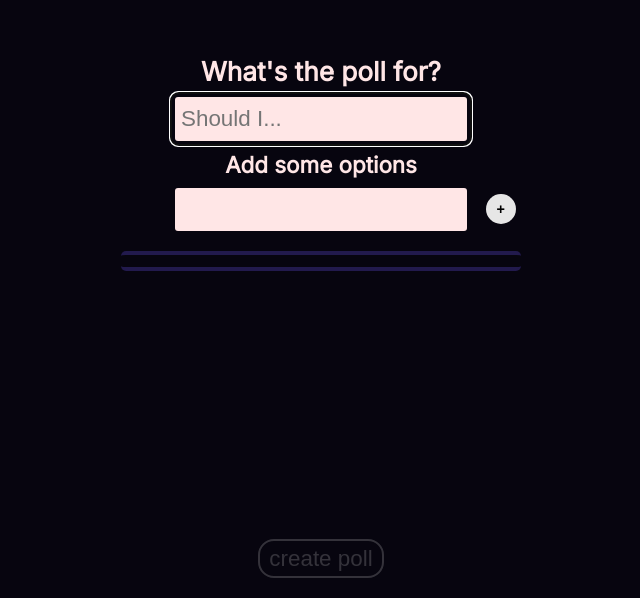
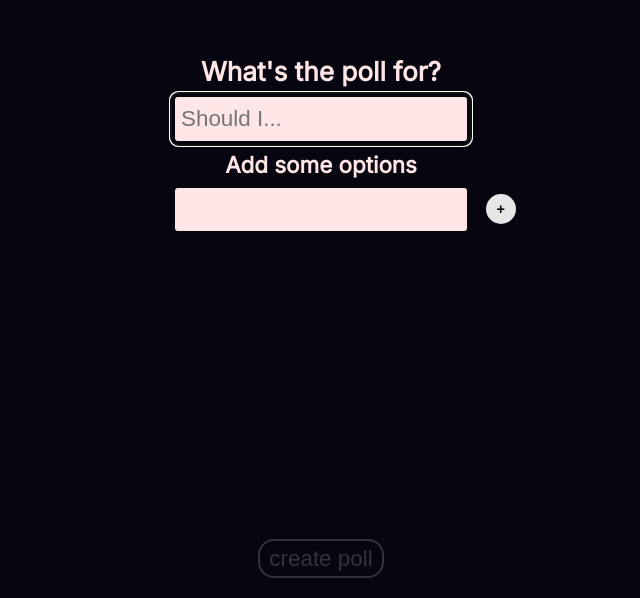
Before and after one commit to CrgioYalux/make-a-poll, a React (Create React App) app in the folder client/: page / in a window 1280 px wide. Shown: the part 202-800 px from the top of the page, without its empty margins (319-959 px from the left). Built offline with nearby package versions, Linux system fonts and the light colour scheme.

Commit message:
feat(client): add borders to options list only when it's not empty

```diff
--- a/client/src/components/CreatePoll/CreatePoll.css
+++ b/client/src/components/CreatePoll/CreatePoll.css
@@ -100,18 +100,21 @@
 	min-height: 20px;
 	overflow-x: auto;
 	list-style: none;
+	display: flex;
+	flex-direction: column;
+	align-items: center;
+	padding-bottom: 5px;
+	scrollbar-width: thin;
+	scrollbar-color: var(--brand-lighter) transparent;
+}
+
+.poll-options-list._not_empty {
 	border-top: 4px solid var(--brand-lighter);
 	border-bottom: 4px solid var(--brand-lighter);
 	border-top-left-radius: 5px;
 	border-top-right-radius: 5px;
 	border-bottom-left-radius: 5px;
 	border-bottom-right-radius: 5px;
-	display: flex;
-	flex-direction: column;
-	align-items: center;
-	padding-bottom: 5px;
-	scrollbar-width: thin;
-	scrollbar-color: var(--brand-lighter) transparent;
 }
 
 .poll-options-list::-webkit-scrollbar {
@@ -177,13 +180,13 @@
 		transition: opacity 0.1s;
 	}
 
-	.poll-options-list {
+	.poll-options-list._not_empty {
 		border-top: 4px solid transparent;
 		border-bottom: 4px solid transparent;
 		transition: border-color 0.2s;
 	}
 
-	.poll-options-list:hover {
+	.poll-options-list._not_empty:hover {
 		border-top: 4px solid var(--brand-lighter);
 		border-bottom: 4px solid var(--brand-lighter);
 		transition: border-color 0.2s;
--- a/client/src/components/CreatePoll/index.tsx
+++ b/client/src/components/CreatePoll/index.tsx
@@ -61,7 +61,13 @@ export const CreatePoll = ({}: CreatePollProps) => {
 					+
 				</button>
 			</form>
-			<ul className="poll-options-list">
+			<ul
+				className={
+					pollOptions.length
+						? 'poll-options-list _not_empty'
+						: 'poll-options-list _empty'
+				}
+			>
 				{pollOptions.map(({ text, id }, index) => (
 					<li key={id} className="poll-option">
 						<span className="option-index">#{index + 1}</span>
```
